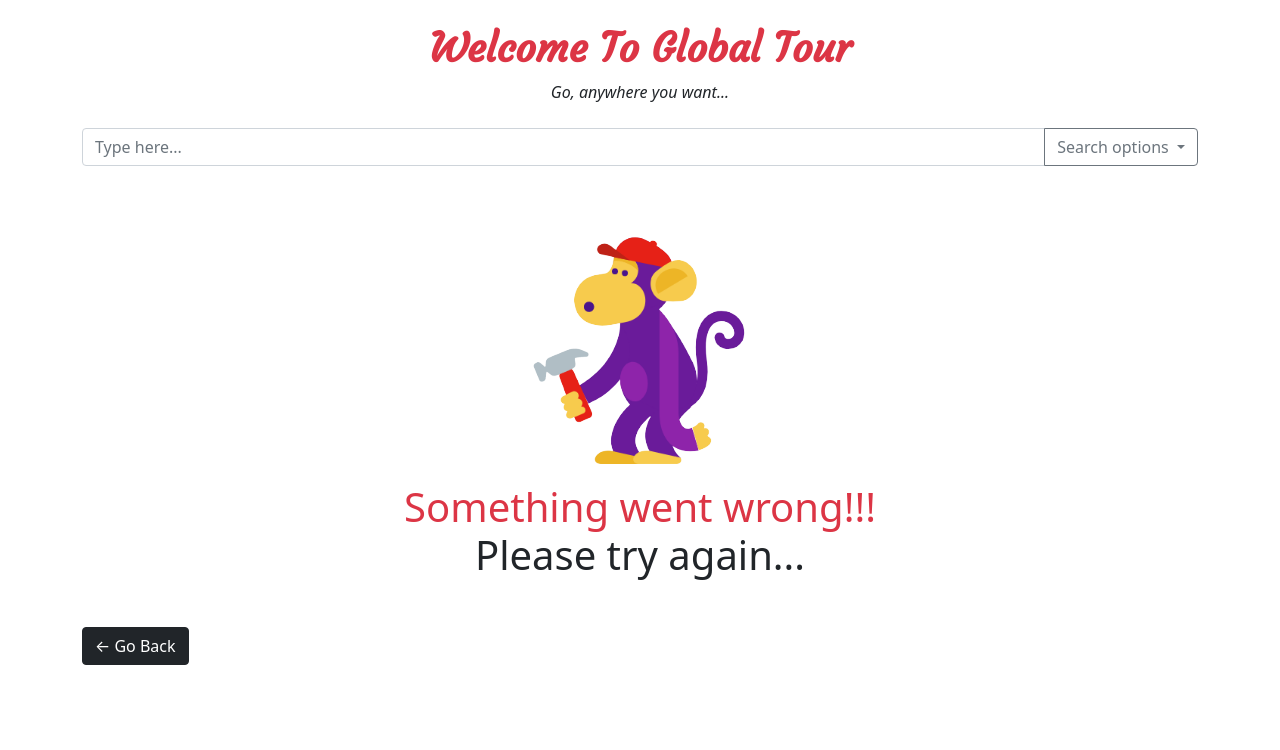
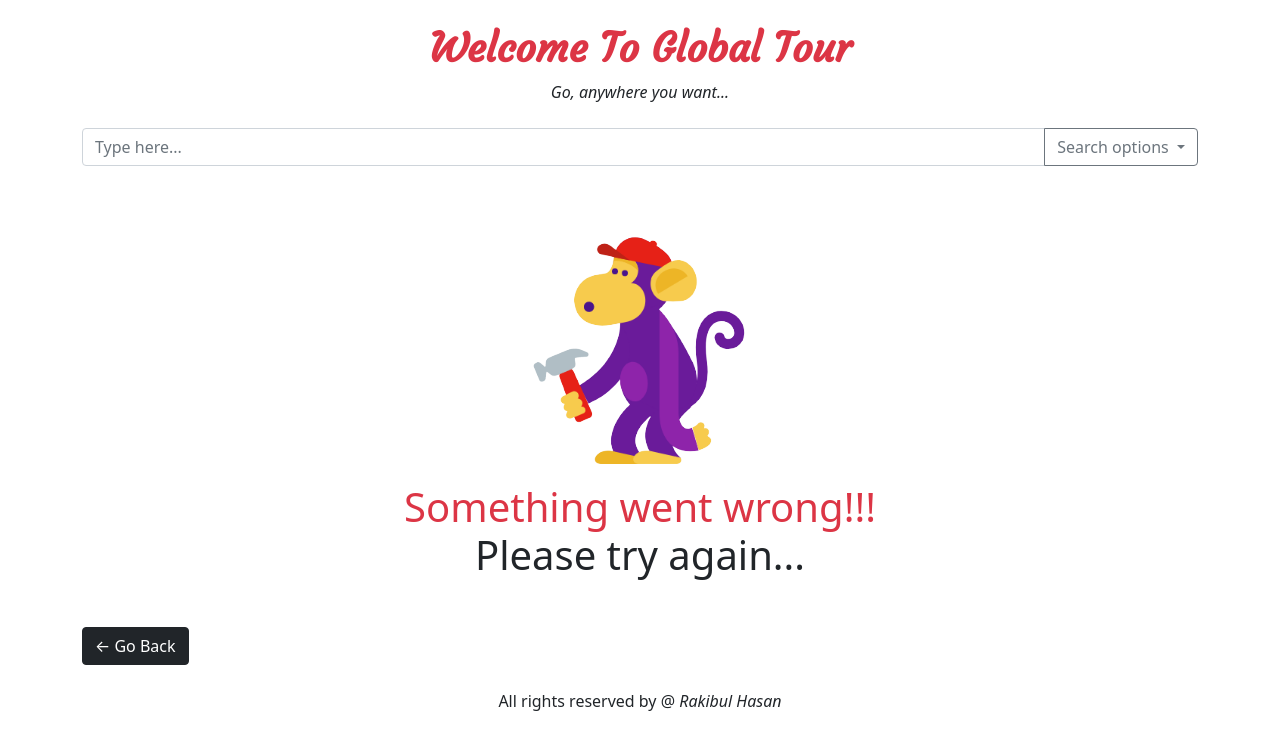
Before and after one commit to Rakibul-98/country-api, a plain HTML site: page index.html in a window 1280 px wide. Drawn offline with nearby package versions, Linux system fonts and the light colour scheme; no server answers.

Commit message:
footer added

```diff
--- a/index.html
+++ b/index.html
@@ -61,6 +61,10 @@
 
     </main>
 
+    <footer>
+        <p class="text-center">All rights reserved by @ <i>Rakibul Hasan</i></p>
+    </footer>
+
     <script src="JS/script.js"></script>
 </body>
 </html>
```
